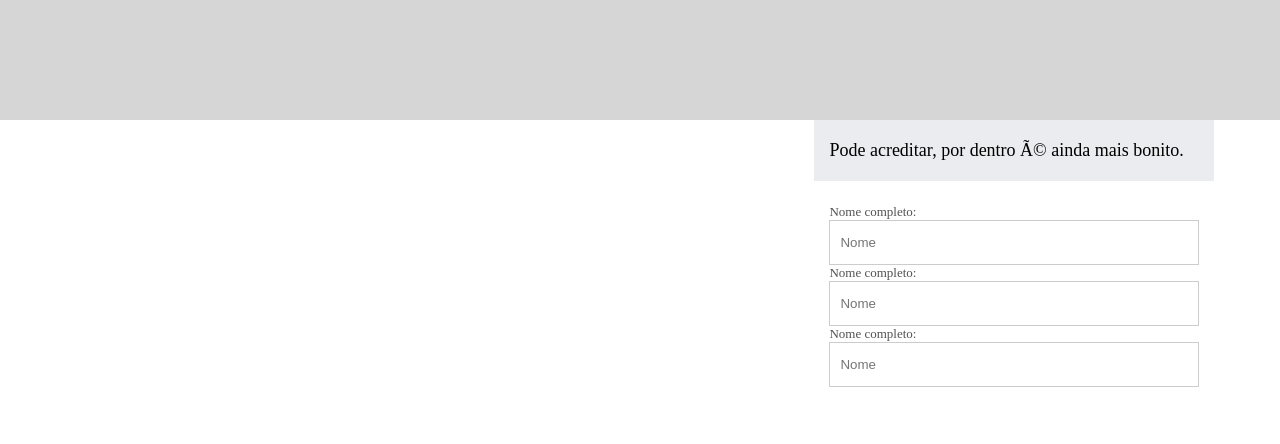
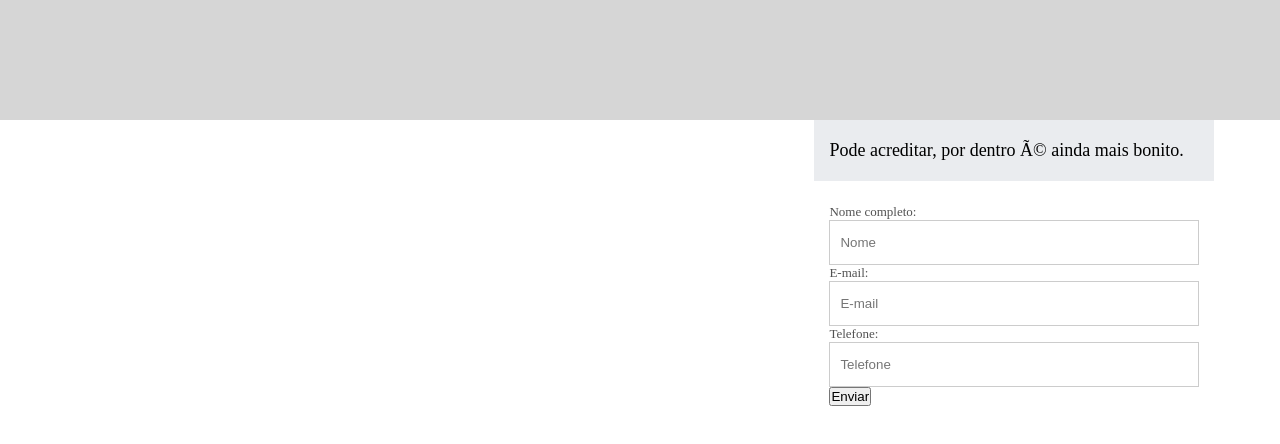
Before and after one commit to theKlysm/landpage-ex2, a plain HTML site: page index.html in a window 1280 px wide. Drawn offline with Linux system fonts and the light colour scheme.

Commit message:
Add form wraper submit buttom

```diff
--- a/index.html
+++ b/index.html
@@ -31,13 +31,17 @@
                         </div><!-- Form-wraper-1 -->
 
                         <div class="form-wraper">
-                            <p>Nome completo:</p>
-                            <input type="text" name="nome" required placeholder="Nome">
+                            <p>E-mail:</p>
+                            <input type="text" name="email" required placeholder="E-mail">
                         </div><!-- Form-wraper-2 -->
 
                         <div class="form-wraper">
-                            <p>Nome completo:</p>
-                            <input type="text" name="nome" required placeholder="Nome">
+                            <p>Telefone:</p>
+                            <input type="text" name="telefone" required placeholder="Telefone">
+                        </div><!-- Form-wraper-3 -->
+
+                        <div class="form-wraper">
+                            <input type="submit" name="acao" value="Enviar">
                         </div><!-- Form-wraper-3 -->
                     </form>
                 </div><!-- Form-container -->
```
